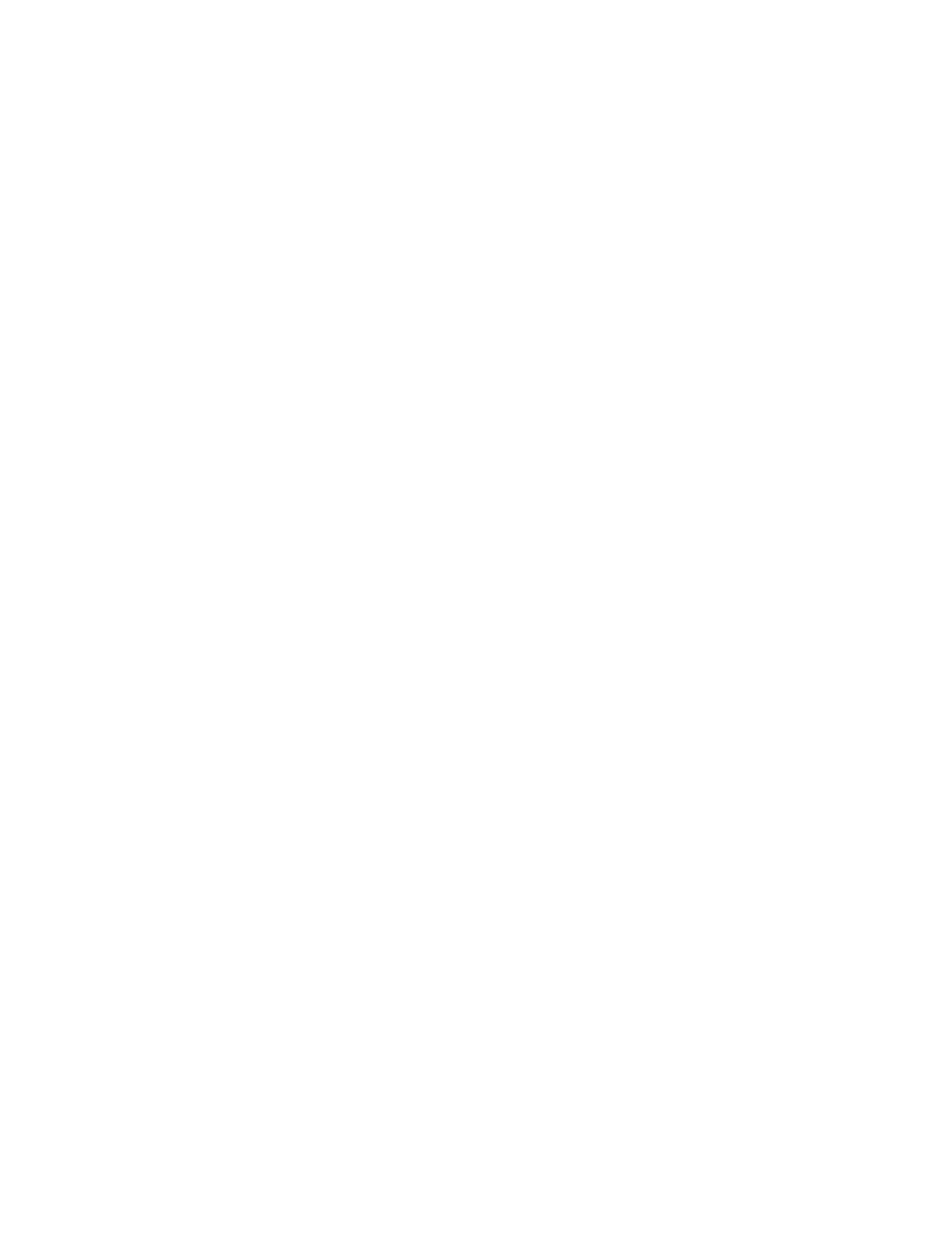
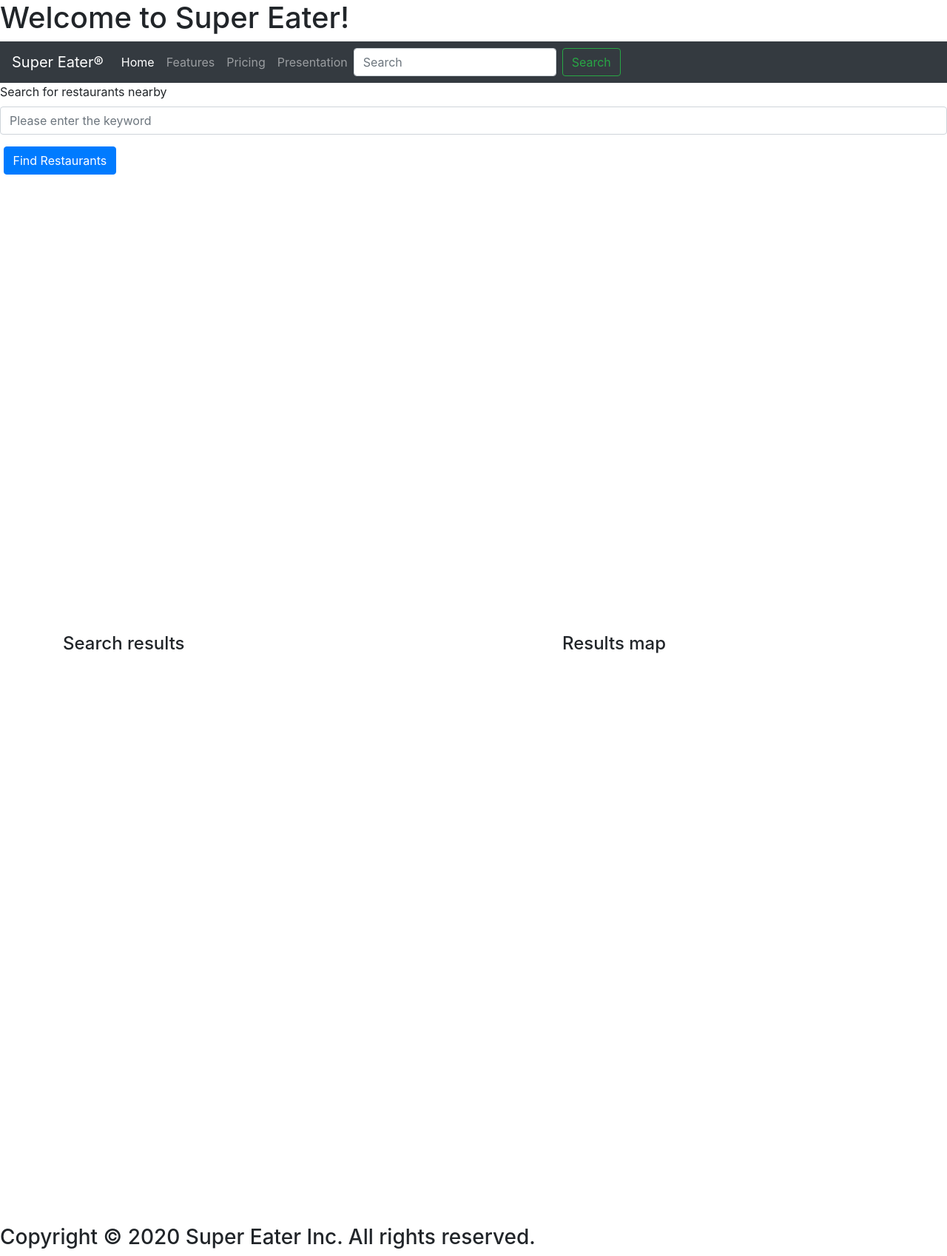
Before and after one commit to janousek77/restaurant-js, a plain HTML site: page index.html in a window 1280 px wide. Shown: the whole page at 74% size. Before the commit the page ends 800 px from the top, so only its background shows below. Drawn offline with nearby package versions, Linux system fonts and the light colour scheme.

Commit message:
first push

```diff
--- a/index.html
+++ b/index.html
@@ -4,6 +4,116 @@
     <meta charset="UTF-8" />
     <meta name="viewport" content="width=device-width, initial-scale=1.0" />
     <title>Document</title>
+    <!-- Boot strap link -->
+    <link
+      rel="stylesheet"
+      href="https://stackpath.bootstrapcdn.com/bootstrap/4.5.0/css/bootstrap.min.css"
+      integrity="sha384-9aIt2nRpC12Uk9gS9baDl411NQApFmC26EwAOH8WgZl5MYYxFfc+NcPb1dKGj7Sk"
+      crossorigin="anonymous"
+    />
+    <!-- CSS link -->
+    <link rel="stylesheet" href="style.css" />
   </head>
-  <body></body>
+  <body>
+    <!-- Header section -->
+    <div id="header">
+      <h1>Welcome to Super Eater!</h1>
+    </div>
+
+    <!-- Nav bar -->
+    <nav class="navbar navbar-expand-lg navbar-dark bg-dark">
+      <a class="navbar-brand" href="#">Super Eater®</a>
+      <button
+        class="navbar-toggler"
+        type="button"
+        data-toggle="collapse"
+        data-target="#navbarNav"
+        aria-controls="navbarNav"
+        aria-expanded="false"
+        aria-label="Toggle navigation"
+      >
+        <span class="navbar-toggler-icon"></span>
+      </button>
+      <div class="collapse navbar-collapse" id="navbarNav">
+        <ul class="navbar-nav">
+          <li class="nav-item active">
+            <a class="nav-link" href="#">Home </a>
+          </li>
+          <li class="nav-item">
+            <a class="nav-link" href="#">Features</a>
+          </li>
+          <li class="nav-item">
+            <a class="nav-link" href="#">Pricing</a>
+          </li>
+          <li class="nav-item">
+            <a class="nav-link" href="#">Presentation</a>
+          </li>
+        </ul>
+        <form class="form-inline my-2 my-lg-0">
+          <input
+            class="form-control mr-sm-2"
+            type="search"
+            placeholder="Search"
+            aria-label="Search"
+          />
+          <button class="btn btn-outline-success my-2 my-sm-0" type="submit">
+            Search
+          </button>
+        </form>
+      </div>
+    </nav>
+
+    <!-- Search section -->
+    <div id="search-section">
+      <!-- Search bar -->
+      <div class="form-group">
+        <label for="">Search for restaurants nearby</label>
+        <input
+          type="text"
+          id="search-input-restaurants"
+          placeholder="Please enter the keyword"
+          class="form-control"
+        />
+      </div>
+      <!-- Submit button -->
+      <div class="form-group">
+        <label for=""></label>
+        <input
+          type="submit"
+          id="submit_btn"
+          value="Find Restaurants"
+          class="btn btn-primary"
+        />
+      </div>
+    </div>
+
+    <!-- Display section -->
+    <div id="display-section" class="container">
+      <div class="row">
+        <div class="col-md-4">
+          <h4>
+            Search results
+          </h4>
+          <div id="card-container">
+            <!-- Dynamically generated by JS -->
+          </div>
+        </div>
+        <div class="col-md-8">
+          <h4 id="map-title">Results map</h4>
+          <div id="map_container">
+            <!-- Dynamically populated by JS -->
+          </div>
+        </div>
+      </div>
+    </div>
+
+    <!-- JS link -->
+    <script src="script.js"></script>
+  </body>
+  <!-- footer section -->
+  <footer class="footer">
+    <div class="CopyrightText">
+      <h3>Copyright © 2020 Super Eater Inc. All rights reserved.</h3>
+    </div>
+  </footer>
 </html>
--- a/style.css
+++ b/style.css
@@ -0,0 +1,30 @@
+.navbar {
+  display: flex;
+  justify-content: space-around;
+  flex-direction: row;
+  flex-wrap: nowrap;
+  float: left;
+  width: 100vw;
+}
+#search-section {
+  width: 100vw;
+  height: 100vh;
+}
+
+#display-section {
+  width: 100vw;
+  height: 100vh;
+}
+
+#card-container {
+  display: flex;
+  flex-wrap: wrap;
+  justify-content: center;
+}
+#map-title {
+  text-align: center;
+}
+.footer {
+  position: relative;
+  bottom: 0;
+}
```
